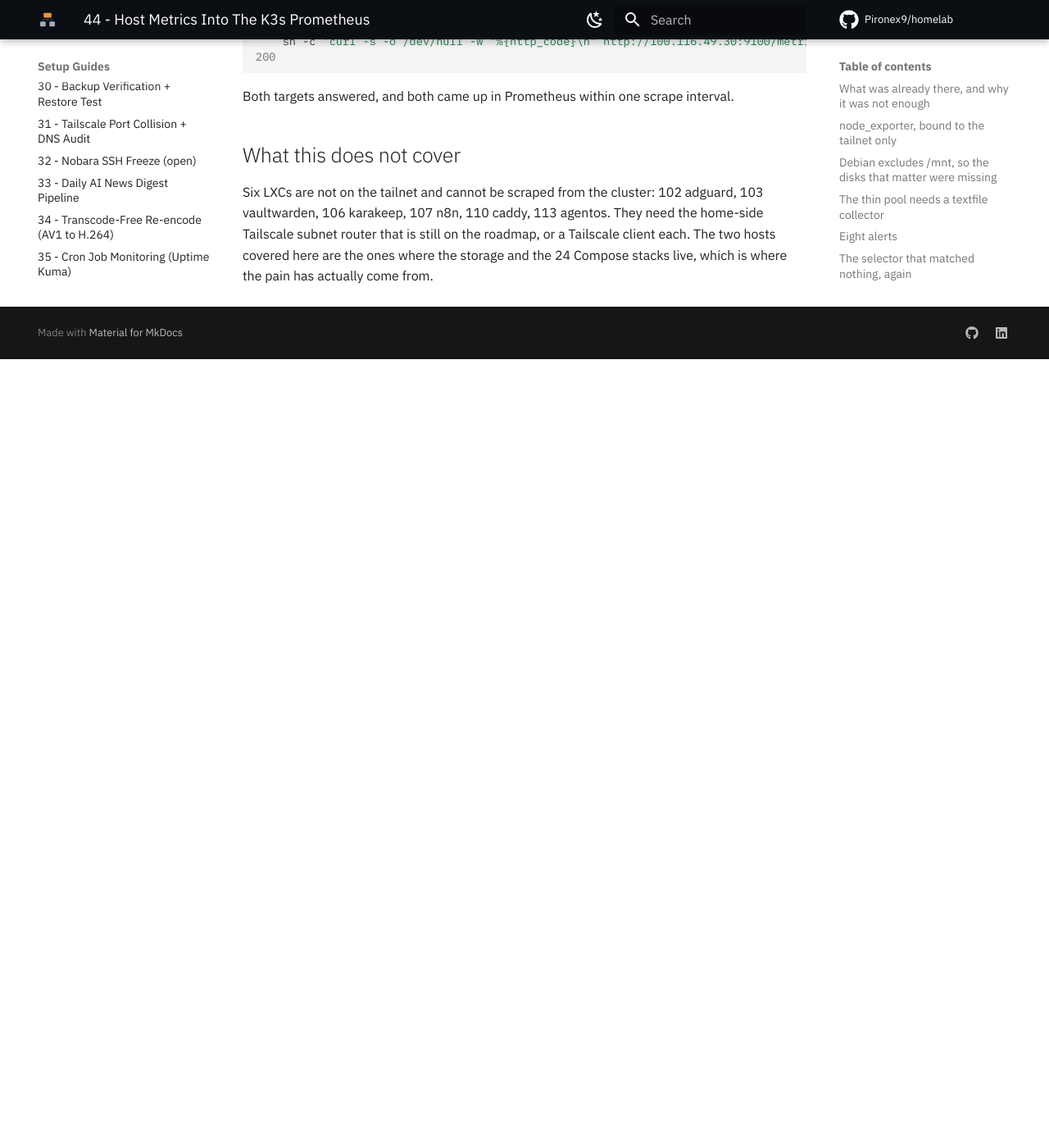
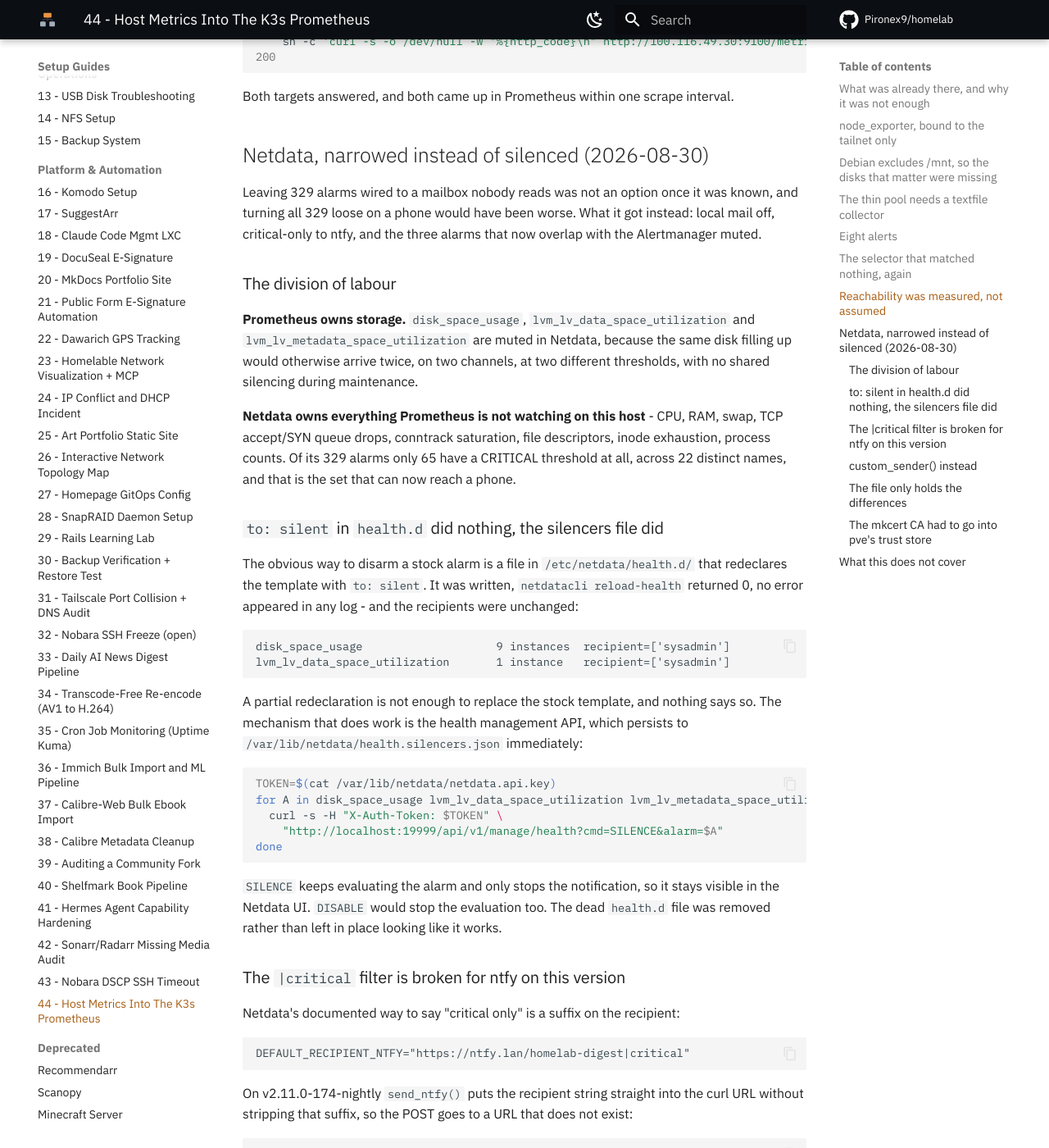
Before and after one commit to Pironex9/homelab, an MkDocs documentation site: the page built from docs/proxmox/44_Host_Metrics_Into_The_K3s_Prometheus.md, in a window 1280 px wide and 1400 px high, scrolled down 5584 px. Shown: the whole window at 82% size. Built offline with MkDocs 1.6.1 and Material for MkDocs 9.7.7, drawn with Linux system fonts in a browser that asks for light colours; comment, search, counter and statistics services are not loaded; before the commit the page ends 6022 px from its top, so only the background shows below that; some of the changed text lies outside the part shown.

Commit message:
docs(proxmox): Netdata narrowed to critical-only, through a sender it had to be given
Netdata on pve now sends CRITICAL alarms to the ntfy topic the digest and the
k3s backup already use, and nothing else. Local root mail is off. The three
storage alarms that the Alertmanager took over on the same day are silenced,
so a filling disk arrives once rather than twice at two thresholds.

Two mechanisms in the documented path do not work and both fail quietly.

A file in health.d redeclaring a stock template with `to: silent` changes
nothing - reload returns 0, no error is logged, recipients stay `sysadmin`. The
health management API is what actually mutes an alarm, and it persists to
health.silencers.json straight away. The dead file was removed rather than left
looking effective.

And the `|critical` recipient suffix, which is Netdata's documented way to say
critical-only, is not stripped by send_ntfy on v2.11.0 - it lands in the curl
URL and the POST 404s. Measured both ways: suffixed 404, plain 200. The filter
half works, so warnings are correctly withheld and only criticals are attempted
and lost, in the notification log. It would have looked configured and
delivered nothing, which is the failure this whole day started from.
custom_sender() gates on ${status} instead, with the CLEAR arm that keeps a
resolved alarm from staying open on the phone.

The mkcert CA went into pve's trust store so the sender needs no -k. Every
other homelab script papers over that with -k, which also hides a real
certificate failure.

````diff
--- a/docs/proxmox/44_Host_Metrics_Into_The_K3s_Prometheus.md
+++ b/docs/proxmox/44_Host_Metrics_Into_The_K3s_Prometheus.md
@@ -247,6 +247,140 @@
 
 Both targets answered, and both came up in Prometheus within one scrape interval.
 
+## Netdata, narrowed instead of silenced (2026-08-30)
+
+Leaving 329 alarms wired to a mailbox nobody reads was not an option once it was known,
+and turning all 329 loose on a phone would have been worse. What it got instead: local
+mail off, critical-only to ntfy, and the three alarms that now overlap with the
+Alertmanager muted.
+
+### The division of labour
+
+**Prometheus owns storage.** `disk_space_usage`, `lvm_lv_data_space_utilization` and
+`lvm_lv_metadata_space_utilization` are muted in Netdata, because the same disk filling
+up would otherwise arrive twice, on two channels, at two different thresholds, with no
+shared silencing during maintenance.
+
+**Netdata owns everything Prometheus is not watching on this host** - CPU, RAM, swap,
+TCP accept/SYN queue drops, conntrack saturation, file descriptors, inode exhaustion,
+process counts. Of its 329 alarms only 65 have a CRITICAL threshold at all, across 22
+distinct names, and that is the set that can now reach a phone.
+
+### `to: silent` in `health.d` did nothing, the silencers file did
+
+The obvious way to disarm a stock alarm is a file in `/etc/netdata/health.d/` that
+redeclares the template with `to: silent`. It was written, `netdatacli reload-health`
+returned 0, no error appeared in any log - and the recipients were unchanged:
+
+```
+disk_space_usage                    9 instances  recipient=['sysadmin']
+lvm_lv_data_space_utilization       1 instance   recipient=['sysadmin']
+```
+
+A partial redeclaration is not enough to replace the stock template, and nothing says so.
+The mechanism that does work is the health management API, which persists to
+`/var/lib/netdata/health.silencers.json` immediately:
+
+```bash
+TOKEN=$(cat /var/lib/netdata/netdata.api.key)
+for A in disk_space_usage lvm_lv_data_space_utilization lvm_lv_metadata_space_utilization; do
+  curl -s -H "X-Auth-Token: $TOKEN" \
+    "http://localhost:19999/api/v1/manage/health?cmd=SILENCE&alarm=$A"
+done
+```
+
+`SILENCE` keeps evaluating the alarm and only stops the notification, so it stays visible
+in the Netdata UI. `DISABLE` would stop the evaluation too. The dead `health.d` file was
+removed rather than left in place looking like it works.
+
+### The `|critical` filter is broken for ntfy on this version
+
+Netdata's documented way to say "critical only" is a suffix on the recipient:
+
+```
+DEFAULT_RECIPIENT_NTFY="https://ntfy.lan/homelab-digest|critical"
+```
+
+On v2.11.0-174-nightly `send_ntfy()` puts the recipient string straight into the curl URL
+without stripping that suffix, so the POST goes to a URL that does not exist:
+
+```
+failed to send ntfy notification to 'https://ntfy.lan/homelab-digest|critical'
+... with HTTP response status code 404.
+```
+
+Measured both ways from the host: suffixed **404**, plain **200**. The generic recipient
+loop in `alarm-notify.sh` does strip it (`arr_var[${r/|*/}]`), and ntfy is in
+`method_names`, so this reads like it should work - which is why it is worth writing
+down rather than rediscovering.
+
+What makes it dangerous is where the failure shows up. The severity filter itself works,
+so warnings correctly stop; only criticals are attempted, and they fail in the
+notification log. A quick test on a warning alarm reports success. The narrowing would
+have looked configured and delivered exactly nothing - the same shape as the original
+problem, one layer in.
+
+### `custom_sender()` instead
+
+`SEND_NTFY="NO"`, `SEND_CUSTOM="YES"`, and a sender that gates on `${status}` itself:
+
+```bash
+custom_sender() {
+    case "${status}" in
+        CRITICAL) prio="urgent"; tags="rotating_light" ;;
+        CLEAR)
+            [ "${old_status}" != "CRITICAL" ] && return 1
+            prio="default"; tags="white_check_mark"
+            ;;
+        *) return 1 ;;
+    esac
+    ...
+}
+```
+
+The `CLEAR` arm is not optional. Without it an alarm that goes critical and then resolves
+itself stays open as far as the phone is concerned, and the next one reads as a
+continuation rather than a new event.
+
+Verified with `alarm-notify.sh test`, which walks all three transitions:
+
+```
+# SENDING TEST WARNING ALARM TO ROLE: sysadmin
+# FAILED        <- the gate: nothing sent, which is the intended result
+# SENDING TEST CRITICAL ALARM TO ROLE: sysadmin
+# OK
+# SENDING TEST CLEAR ALARM TO ROLE: sysadmin
+# OK
+```
+
+A warning transition logs nothing at all, so the suppressed path leaves no trail that
+looks like a fault later.
+
+### The file only holds the differences
+
+`alarm-notify.sh` sources the stock config first and `/etc/netdata/health_alarm_notify.conf`
+second, so the user file needs only what changes. Copying the whole stock file - which is
+what `edit-config` does - would freeze every other default at the version it was copied
+from, and that drift is invisible until something else stops working.
+
+### The mkcert CA had to go into pve's trust store
+
+`ntfy.lan` is served by Caddy with an mkcert certificate. pve resolved the name but did
+not trust the issuer:
+
+```console
+$ curl https://ntfy.lan/
+curl: (60) SSL certificate problem: unable to get local issuer certificate
+```
+
+Every homelab script had been papering over this with `curl -k`. The custom sender
+deliberately does not, so the CA went in properly - `rootCA.pem` from the Caddy LXC into
+`/usr/local/share/ca-certificates/homelab-mkcert.crt`, then `update-ca-certificates`.
+Only the public CA, never `rootCA-key.pem`. Adding `-k` to the sender instead would have
+worked and would also have silenced a genuine certificate failure for ever.
+
+---
+
 ## What this does not cover
 
 Six LXCs are not on the tailnet and cannot be scraped from the cluster: 102 adguard, 103
````
